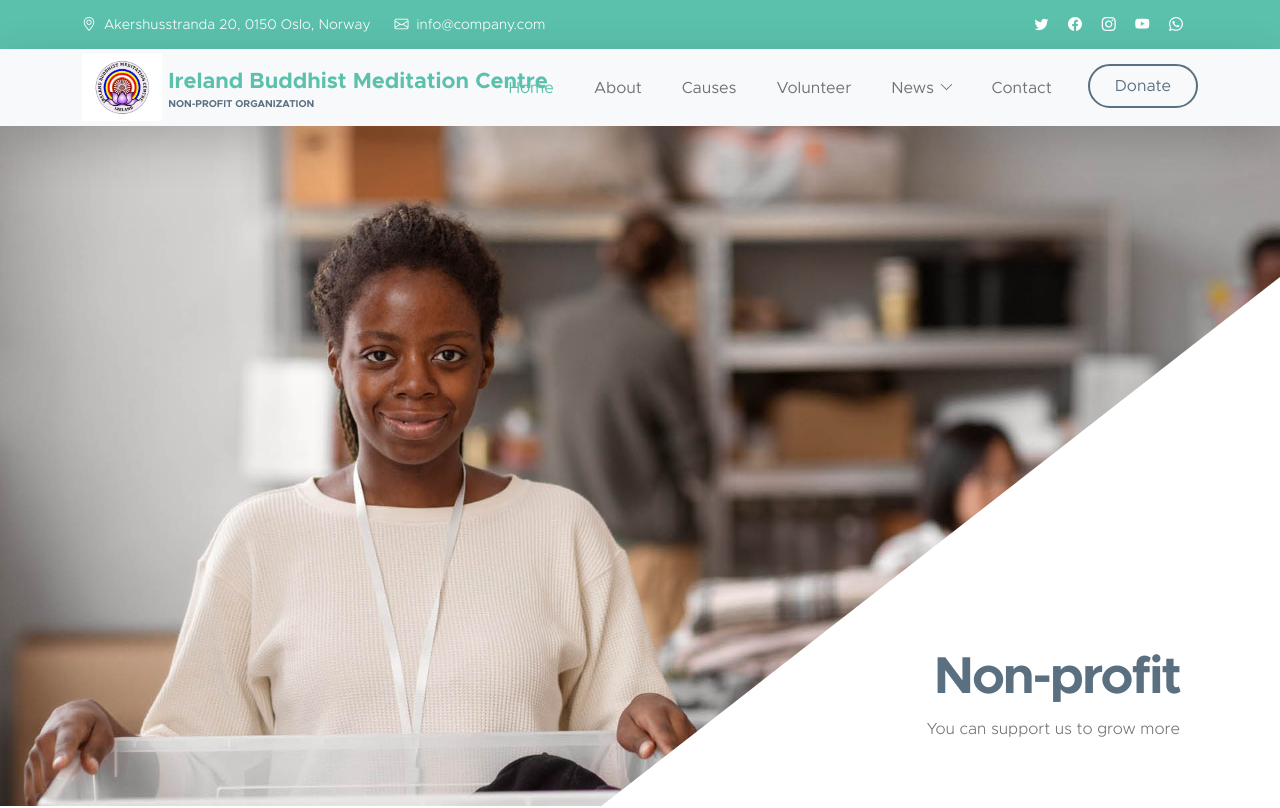
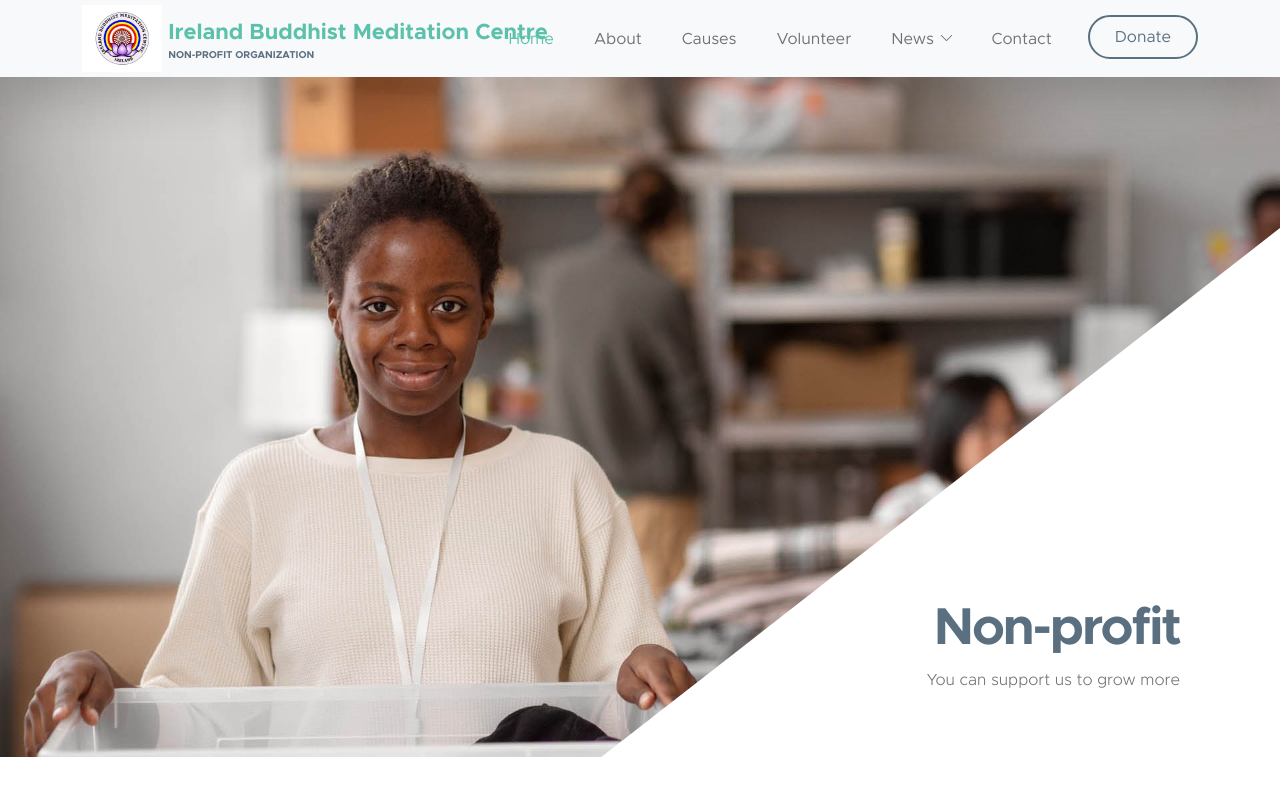
Before and after one commit to ibmedcentre/ibmc, a plain HTML site: page index.html in a window 1280 px wide. Shown: the top 808 px of the page. Drawn offline with Linux system fonts and the light colour scheme.

Commit message:
head geen bar commented

```diff
--- a/index.html
+++ b/index.html
@@ -8,7 +8,7 @@
     <meta name="description" content="">
     <meta name="author" content="">
 
-    <title>Ireland Buddhist Meditation Centre - Free Bootstrap 5.2.2 CSS Template</title>
+    <title>Ireland Buddhist Meditation Centre</title>
 
     <!-- CSS FILES -->
     <link href="css/bootstrap.min.css" rel="stylesheet">
@@ -28,7 +28,7 @@ https://templatemo.com/tm-581-kind-heart-charity
 
 <body id="section_1">
 
-    <header class="site-header">
+    <!--header-- class="site-header">
         <div class="container">
             <div class="row">
 
@@ -73,7 +73,7 @@ https://templatemo.com/tm-581-kind-heart-charity
 
             </div>
         </div>
-    </header>
+    </header-->
 
     <nav class="navbar navbar-expand-lg bg-light shadow-lg">
         <div class="container">
```
